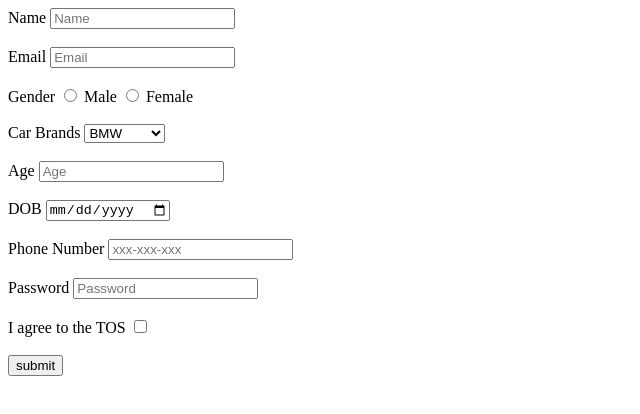
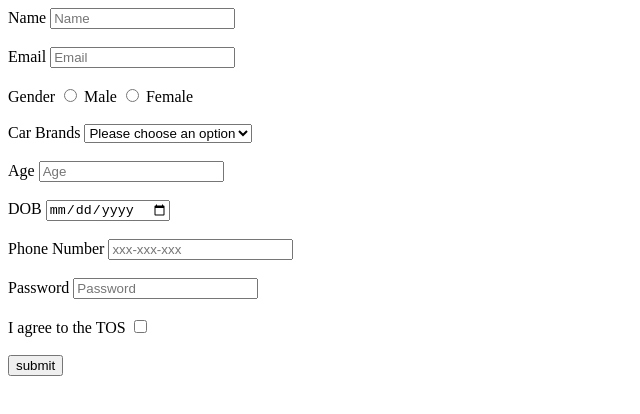
Before and after one commit to acciojob/signup-form-car-Sakibul-05, a website: page main.html in a window 1280 px wide. Shown: the whole page, without its empty margins (0-640 px from the left). Drawn offline with Linux system fonts and the light colour scheme.

Commit message:
created a submission

```diff
--- a/main.html
+++ b/main.html
@@ -27,6 +27,7 @@
 		<label for="cars">Car Brands</label>
 
 		  <select id="cars">
+			 <option value="disabled selected">Please choose an option</option>
 		    <option value="BMW">BMW</option>
 		    <option value="Audi">Audi</option>
 		    <option value="Mercedez">  Mercedez</option>
```
